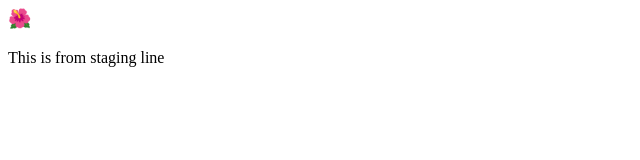
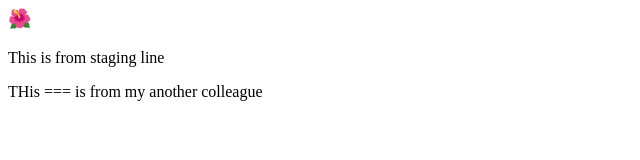
Before and after one commit to aminul157246/git-concept, a plain HTML site: page index.html in a window 1280 px wide. Shown: the whole page, without its empty margins (0-640 px from the left). Drawn offline with Linux system fonts and the light colour scheme.

Commit message:
changes by college

```diff
--- a/index.html
+++ b/index.html
@@ -1,2 +1,3 @@
 <h3>🌺 </h3>
 <p>This is from staging line </p>
+<p>THis === is from my another colleague</p>
```
